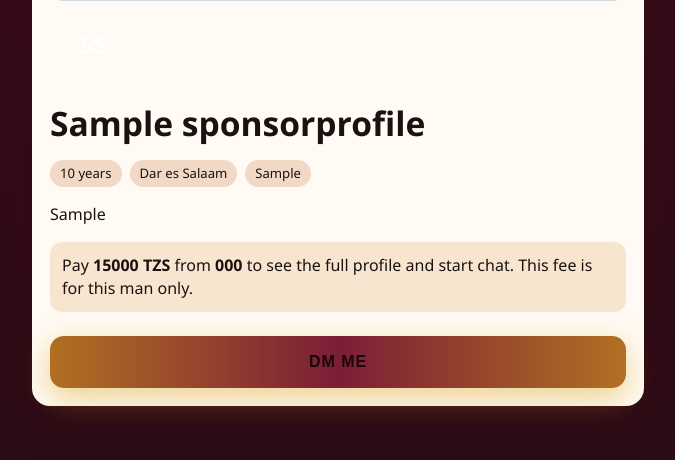
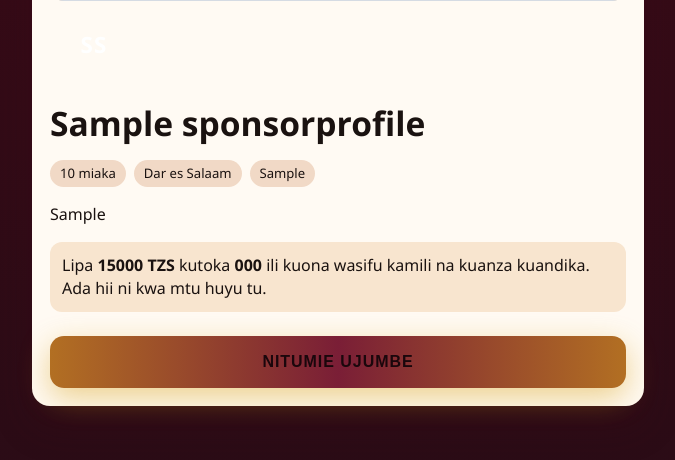
Before and after one commit to kengodhil/sponsa, a Django app: template frontend/templates/sponsors/detail.html in a window 1280 px wide. Shown: the part 801-1261 px from the top of the page, without its empty margins (302-977 px from the left). Run offline with Django 5.2, Linux system fonts and the light colour scheme; the template is opened without the code that fills it: values that come from a table or form of the project are taken from there, others are empty; a user stored in the database is signed in; tables that the repository leaves empty hold one stand-in row (values such as "Sample post"); grey boxes marked "Sample" are stand-in pictures.

Commit message:
Translate sponsor detail to Swahili

```diff
--- a/frontend/templates/sponsors/detail.html
+++ b/frontend/templates/sponsors/detail.html
@@ -7,23 +7,23 @@
     <div class="avatar xl" hidden>{{ profile.initials }}</div>
   </div>
   <h1>{{ profile.public_name }}</h1>
-  <p class="chips"><span>{{ profile.age }} years</span><span>{{ profile.city }}</span><span>{{ profile.lifestyle }}</span></p>
+  <p class="chips"><span>{{ profile.age }} miaka</span><span>{{ profile.city }}</span><span>{{ profile.lifestyle }}</span></p>
 
   {% if unlocked %}
     <div class="full">
-      <h2>Full profile</h2>
+      <h2>Wasifu kamili</h2>
       <p>{{ profile.full_bio }}</p>
-      <p class="pref">Preference: {{ profile.preference }}</p>
-      <a class="btn btn-gold" href="{% url 'messaging:thread' profile.pk %}">Open chat</a>
+      <p class="pref">Mapendeleo: {{ profile.preference }}</p>
+      <a class="btn btn-gold" href="{% url 'messaging:thread' profile.pk %}">Fungua mazungumzo</a>
     </div>
   {% else %}
     <p class="teaser">{{ profile.teaser }}</p>
-    <p class="lock-note">Pay <strong>{{ unlock_fee|floatformat:0 }} TZS</strong> from <strong>{{ user.phone }}</strong> to see the full profile and start chat. This fee is for this man only.</p>
+    <p class="lock-note">Lipa <strong>{{ unlock_fee|floatformat:0 }} TZS</strong> kutoka <strong>{{ user.phone }}</strong> ili kuona wasifu kamili na kuanza kuandika. Ada hii ni kwa mtu huyu tu.</p>
     <form method="post" action="{% url 'payments:unlock' profile.pk %}">
       {% csrf_token %}
       <button class="shine" type="submit">
         <span class="shine-glow"></span>
-        DM me
+        Nitumie ujumbe
       </button>
     </form>
   {% endif %}
```
